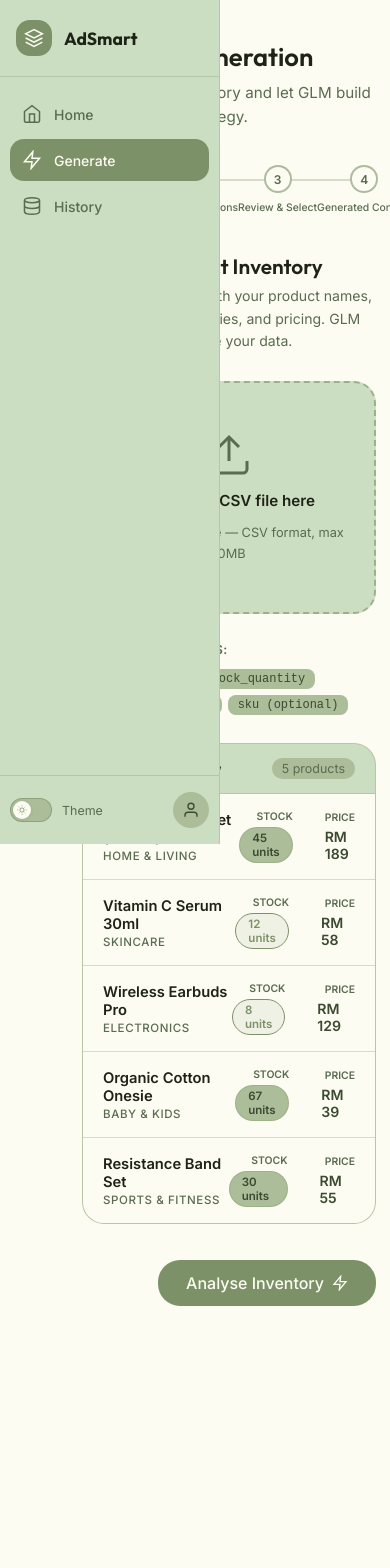
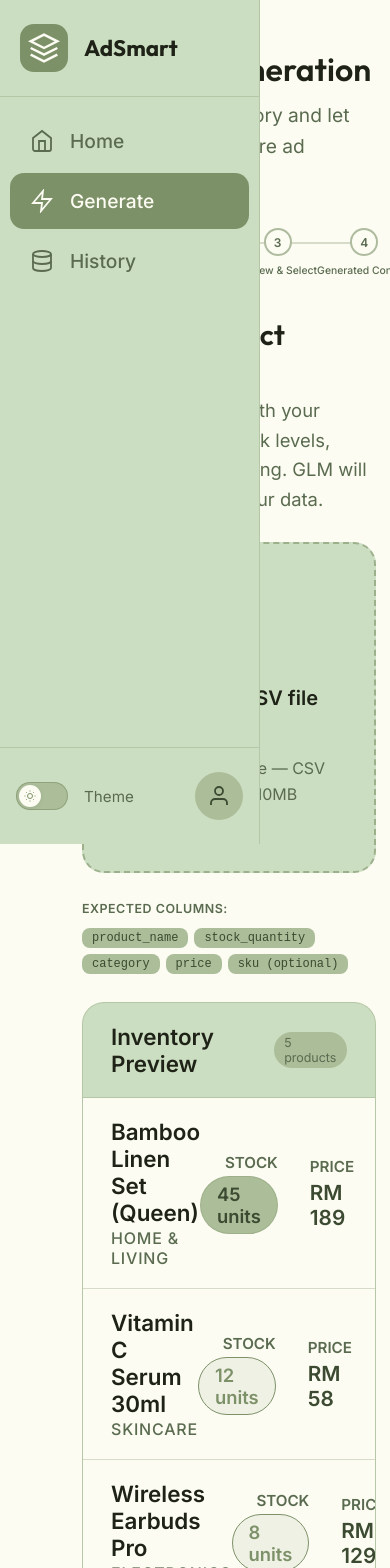
Before and after one commit to tzee27/AdsGenerator, a React (Vite) app in the folder frontend/: page /generate in a window 390 px wide. Shown: the top 1568 px of the page. Before the commit the page ends 1322 px from the top, so only its background shows below. Built offline with nearby package versions, Linux system fonts and the light colour scheme.

Commit message:
UI size and placement updated

```diff
--- a/frontend/src/App.jsx
+++ b/frontend/src/App.jsx
@@ -18,7 +18,7 @@ export default function App() {
     <div className="app-shell">
       {!isAuthPage && <Sidebar />}
 
-      <main className={isAuthPage ? '' : 'app-main'}>
+      <main className={isAuthPage ? 'app-main-full' : 'app-main'}>
         <Routes>
           <Route path="/" element={<Navigate to="/login" replace />} />
           <Route path="/login" element={<Login />} />
--- a/frontend/src/index.css
+++ b/frontend/src/index.css
@@ -27,7 +27,7 @@
   --color-accent-light: #ccdec1;
 
   /* Sidebar */
-  --sidebar-width: 220px;
+  --sidebar-width: 260px;
   --sidebar-width-collapsed: 68px;
 
   /* Transitions */
@@ -136,13 +136,18 @@ img, svg {
   margin-left: var(--sidebar-width);
 }
 
+.app-main-full {
+  flex: 1;
+  min-width: 0;
+}
+
 .app-main--collapsed {
   margin-left: var(--sidebar-width-collapsed);
 }
 
 .page-content {
-  padding: 40px 48px;
-  max-width: 1400px;
+  padding: 64px 80px;
+  max-width: 1600px;
   margin: 0 auto;
 }
 
@@ -154,10 +159,10 @@ img, svg {
 .btn {
   display: inline-flex;
   align-items: center;
-  gap: 8px;
-  padding: 10px 22px;
+  gap: 10px;
+  padding: 14px 28px;
   border-radius: var(--radius-md);
-  font-size: 0.875rem;
+  font-size: 1.05rem;
   font-weight: 500;
   transition: all var(--transition-fast);
   cursor: pointer;
@@ -199,14 +204,14 @@ img, svg {
 }
 
 .btn-lg {
-  padding: 13px 28px;
-  font-size: 1rem;
+  padding: 18px 36px;
+  font-size: 1.2rem;
   border-radius: var(--radius-lg);
 }
 
 .btn-sm {
-  padding: 7px 14px;
-  font-size: 0.8rem;
+  padding: 10px 18px;
+  font-size: 0.9rem;
 }
 
 /* Cards */
@@ -243,20 +248,20 @@ img, svg {
 }
 
 .form-label {
-  font-size: 0.82rem;
-  font-weight: 500;
+  font-size: 0.95rem;
+  font-weight: 600;
   color: var(--color-text-secondary);
   letter-spacing: 0.02em;
   text-transform: uppercase;
 }
 
 .form-input {
-  padding: 11px 14px;
+  padding: 16px 20px;
   background-color: var(--color-bg);
   border: 1px solid var(--color-border-strong);
   border-radius: var(--radius-md);
   color: var(--color-text-primary);
-  font-size: 0.9rem;
+  font-size: 1.05rem;
   transition: border-color var(--transition-fast), box-shadow var(--transition-fast);
   outline: none;
 }
@@ -274,9 +279,9 @@ img, svg {
 .chip {
   display: inline-flex;
   align-items: center;
-  padding: 5px 14px;
+  padding: 8px 18px;
   border-radius: 100px;
-  font-size: 0.8rem;
+  font-size: 0.95rem;
   font-weight: 500;
   border: 1px solid var(--color-border-strong);
   cursor: pointer;
@@ -302,23 +307,23 @@ img, svg {
 }
 
 .page-header__label {
-  font-size: 0.78rem;
+  font-size: 1rem;
   font-weight: 600;
   letter-spacing: 0.1em;
   text-transform: uppercase;
   color: var(--color-text-muted);
-  margin-bottom: 6px;
+  margin-bottom: 8px;
 }
 
 .page-header__title {
-  font-size: clamp(1.6rem, 3vw, 2.4rem);
+  font-size: clamp(2rem, 5vw, 3.5rem);
   color: var(--color-text-primary);
 }
 
 .page-header__subtitle {
-  margin-top: 8px;
+  margin-top: 12px;
   color: var(--color-text-muted);
-  font-size: 0.95rem;
+  font-size: 1.2rem;
 }
 
 /* Divider */
@@ -333,9 +338,9 @@ img, svg {
 .badge {
   display: inline-flex;
   align-items: center;
-  padding: 3px 10px;
+  padding: 6px 14px;
   border-radius: 100px;
-  font-size: 0.75rem;
+  font-size: 0.9rem;
   font-weight: 600;
   letter-spacing: 0.02em;
 }
--- a/frontend/src/styles/ContentGeneration.css
+++ b/frontend/src/styles/ContentGeneration.css
@@ -16,22 +16,22 @@
 }
 
 .gen-section-header h2 {
-  font-size: 1.3rem;
-  margin-bottom: 6px;
+  font-size: 1.8rem;
+  margin-bottom: 10px;
   color: var(--color-text-primary);
 }
 
 .gen-section-header p {
   color: var(--color-text-muted);
-  font-size: 0.88rem;
-  max-width: 600px;
+  font-size: 1.15rem;
+  max-width: 800px;
 }
 
 /* Upload Zone */
 .gen-dropzone {
   border: 2px dashed var(--color-border-strong);
   border-radius: var(--radius-lg);
-  padding: 48px 24px;
+  padding: 64px 32px;
   display: flex;
   flex-direction: column;
   align-items: center;
@@ -54,8 +54,8 @@
 }
 
 .gen-dropzone__icon {
-  width: 48px;
-  height: 48px;
+  width: 64px;
+  height: 64px;
   color: var(--color-text-muted);
 }
 
@@ -65,13 +65,13 @@
 }
 
 .gen-dropzone__main {
-  font-size: 0.95rem;
+  font-size: 1.25rem;
   font-weight: 600;
   color: var(--color-text-primary);
 }
 
 .gen-dropzone__sub {
-  font-size: 0.8rem;
+  font-size: 1rem;
   color: var(--color-text-muted);
 }
 
@@ -137,12 +137,12 @@
   display: flex;
   align-items: center;
   justify-content: space-between;
-  padding: 14px 20px;
+  padding: 20px 28px;
   border-bottom: 1px solid var(--color-border);
 }
 
 .gen-preview__title {
-  font-size: 0.85rem;
+  font-size: 1.4rem;
   font-weight: 600;
   color: var(--color-text-primary);
 }
@@ -165,7 +165,7 @@
   display: flex;
   align-items: center;
   justify-content: space-between;
-  padding: 16px 20px;
+  padding: 20px 28px;
   border-bottom: 1px solid var(--color-border);
   transition: all var(--transition-fast);
   background-color: var(--color-bg);
@@ -187,13 +187,13 @@
 }
 
 .gen-inventory-item__name {
-  font-size: 0.92rem;
+  font-size: 1.4rem;
   font-weight: 600;
   color: var(--color-text-primary);
 }
 
 .gen-inventory-item__category {
-  font-size: 0.72rem;
+  font-size: 1rem;
   font-weight: 500;
   text-transform: uppercase;
   letter-spacing: 0.05em;
@@ -214,23 +214,23 @@
 }
 
 .gen-inventory-item__label {
-  font-size: 0.65rem;
+  font-size: 0.95rem;
   font-weight: 700;
   text-transform: uppercase;
   color: var(--color-text-muted);
 }
 
 .gen-inventory-item__value {
-  font-size: 0.88rem;
+  font-size: 1.3rem;
   font-weight: 600;
   color: var(--color-text-secondary);
 }
 
 .gen-stock-badge {
   display: inline-block;
-  padding: 3px 12px;
+  padding: 6px 16px;
   border-radius: 100px;
-  font-size: 0.72rem;
+  font-size: 1.15rem;
   font-weight: 700;
   background-color: var(--color-surface-mid);
   color: var(--color-text-secondary);
@@ -258,8 +258,8 @@
 .gen-rec-context__item {
   display: flex;
   align-items: center;
-  gap: 8px;
-  font-size: 0.8rem;
+  gap: 10px;
+  font-size: 1.05rem;
   color: var(--color-text-secondary);
   font-weight: 500;
 }
@@ -317,8 +317,8 @@
 }
 
 .gen-review-card__product {
-  font-size: 1.2rem;
-  margin-bottom: 20px;
+  font-size: 1.6rem;
+  margin-bottom: 24px;
   color: var(--color-text-primary);
 }
 
@@ -340,7 +340,7 @@
 }
 
 .gen-review-detail__label {
-  font-size: 0.7rem;
+  font-size: 0.95rem;
   font-weight: 600;
   text-transform: uppercase;
   letter-spacing: 0.04em;
@@ -348,7 +348,7 @@
 }
 
 .gen-review-detail__value {
-  font-size: 0.84rem;
+  font-size: 1.15rem;
   color: var(--color-text-secondary);
 }
 
@@ -361,19 +361,19 @@
 
 .gen-review-reason__label {
   display: block;
-  font-size: 0.72rem;
+  font-size: 1rem;
   font-weight: 600;
   text-transform: uppercase;
   letter-spacing: 0.04em;
   color: var(--color-text-muted);
-  margin-bottom: 5px;
+  margin-bottom: 8px;
 }
 
 .gen-review-reason p {
-  font-size: 0.84rem;
+  font-size: 1.1rem;
   color: var(--color-text-secondary);
   font-style: italic;
-  line-height: 1.5;
+  line-height: 1.6;
 }
 
 /* Output */
@@ -404,7 +404,7 @@
 }
 
 .gen-output-card__label {
-  font-size: 0.78rem;
+  font-size: 0.95rem;
   font-weight: 700;
   text-transform: uppercase;
   letter-spacing: 0.06em;
@@ -412,9 +412,9 @@
 }
 
 .gen-output-card__text {
-  font-size: 0.88rem;
+  font-size: 1.15rem;
   color: var(--color-text-secondary);
-  line-height: 1.6;
+  line-height: 1.7;
   white-space: pre-wrap;
   font-family: var(--font-body);
 }
@@ -427,10 +427,10 @@
 .gen-copy-btn {
   display: inline-flex;
   align-items: center;
-  gap: 6px;
-  padding: 5px 12px;
+  gap: 8px;
+  padding: 8px 16px;
   border-radius: var(--radius-sm);
-  font-size: 0.75rem;
+  font-size: 0.9rem;
   font-weight: 500;
   background-color: var(--color-surface-mid);
   color: var(--color-text-secondary);
@@ -469,10 +469,10 @@
 }
 
 .gen-caption-item p {
-  font-size: 0.83rem;
+  font-size: 1.05rem;
   color: var(--color-text-secondary);
-  line-height: 1.5;
-  margin-bottom: 10px;
+  line-height: 1.6;
+  margin-bottom: 12px;
 }
 
 .gen-hashtags {
@@ -483,9 +483,9 @@
 
 .gen-hashtag {
   display: inline-block;
-  padding: 4px 12px;
+  padding: 6px 16px;
   border-radius: 100px;
-  font-size: 0.78rem;
+  font-size: 0.9rem;
   font-weight: 500;
   background-color: var(--color-surface-mid);
   color: var(--color-text-secondary);
--- a/frontend/src/styles/Sidebar.css
+++ b/frontend/src/styles/Sidebar.css
@@ -19,15 +19,15 @@
 .sidebar__brand {
   display: flex;
   align-items: center;
-  padding: 20px 16px;
-  gap: 12px;
+  padding: 24px 20px;
+  gap: 16px;
   border-bottom: 1px solid var(--color-border);
-  min-height: 72px;
+  min-height: 88px;
 }
 
 .sidebar__logo {
-  width: 36px;
-  height: 36px;
+  width: 48px;
+  height: 48px;
   flex-shrink: 0;
   background-color: var(--color-surface-deep);
   border-radius: var(--radius-md);
@@ -46,7 +46,7 @@
 .sidebar__brand-name {
   font-family: var(--font-display);
   font-weight: 700;
-  font-size: 1.1rem;
+  font-size: 1.4rem;
   color: var(--color-text-primary);
   white-space: nowrap;
 }
@@ -64,11 +64,11 @@
 .sidebar__nav-item {
   display: flex;
   align-items: center;
-  gap: 12px;
-  padding: 11px 12px;
+  gap: 16px;
+  padding: 16px 20px;
   border-radius: var(--radius-md);
   color: var(--color-text-muted);
-  font-size: 0.875rem;
+  font-size: 1.2rem;
   font-weight: 500;
   transition: all var(--transition-fast);
   white-space: nowrap;
@@ -90,8 +90,8 @@
 }
 
 .sidebar__nav-icon {
-  width: 20px;
-  height: 20px;
+  width: 24px;
+  height: 24px;
   flex-shrink: 0;
   display: flex;
   align-items: center;
@@ -99,32 +99,32 @@
 }
 
 .sidebar__nav-icon svg {
-  width: 20px;
-  height: 20px;
+  width: 24px;
+  height: 24px;
 }
 
 .sidebar__nav-label {
-  font-size: 0.875rem;
+  font-size: 1.2rem;
 }
 
 /* Footer */
 .sidebar__footer {
-  padding: 16px 10px;
+  padding: 24px 16px;
   border-top: 1px solid var(--color-border);
   display: flex;
   align-items: center;
-  gap: 10px;
+  gap: 16px;
 }
 
 .sidebar__footer-label {
-  font-size: 0.78rem;
+  font-size: 0.95rem;
   color: var(--color-text-muted);
   flex: 1;
 }
 
 .sidebar__profile-btn {
-  width: 36px;
-  height: 36px;
+  width: 48px;
+  height: 48px;
   border-radius: 50%;
   background-color: var(--color-surface-mid);
   display: flex;
@@ -142,8 +142,8 @@
 }
 
 .sidebar__profile-btn svg {
-  width: 18px;
-  height: 18px;
+  width: 24px;
+  height: 24px;
 }
 
 /* On small screens, sidebar overlaps but stays full width */
--- a/frontend/src/styles/ThemeToggle.css
+++ b/frontend/src/styles/ThemeToggle.css
@@ -6,8 +6,8 @@
 }
 
 .theme-toggle__track {
-  width: 42px;
-  height: 24px;
+  width: 52px;
+  height: 28px;
   background-color: var(--color-surface-mid);
   border-radius: 100px;
   position: relative;
@@ -24,8 +24,8 @@
   position: absolute;
   top: 2px;
   left: 2px;
-  width: 18px;
-  height: 18px;
+  width: 22px;
+  height: 22px;
   background-color: var(--color-bg);
   border-radius: 50%;
   display: flex;
@@ -36,11 +36,11 @@
 }
 
 .theme-toggle__track--dark .theme-toggle__thumb {
-  transform: translateX(18px);
+  transform: translateX(24px);
 }
 
 .theme-toggle__thumb svg {
-  width: 10px;
-  height: 10px;
+  width: 12px;
+  height: 12px;
   stroke: var(--color-accent);
 }
```
Also changed, not shown: frontend/src/styles/AdCard.css (+12 -11 lines), frontend/src/styles/Auth.css (+49 -23 lines), frontend/src/styles/Database.css (+22 -20 lines), frontend/src/styles/Main.css (+39 -39 lines), frontend/src/styles/Profile.css (+17 -17 lines), frontend/src/styles/RecommendationCard.css (+13 -13 lines).
